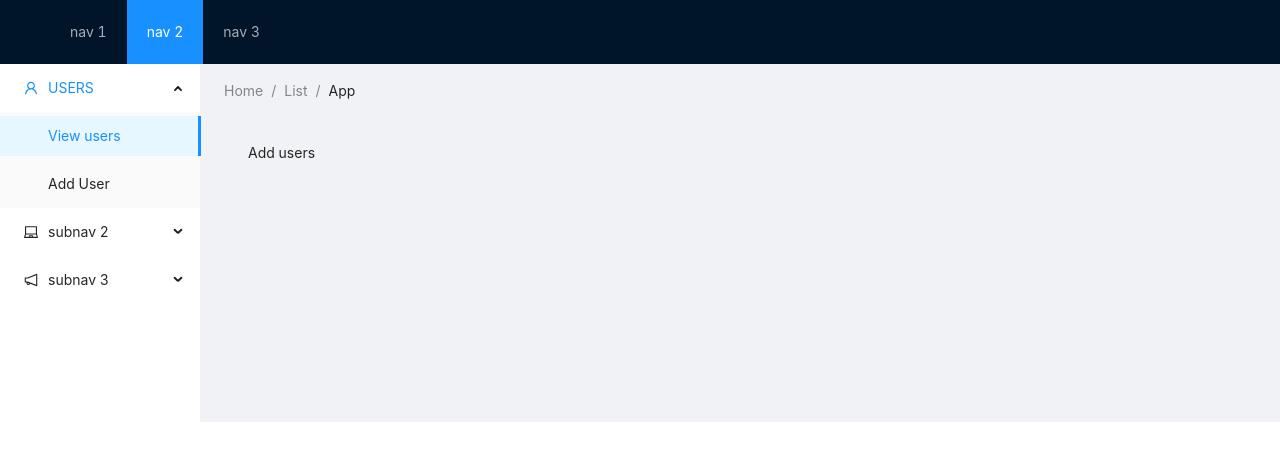
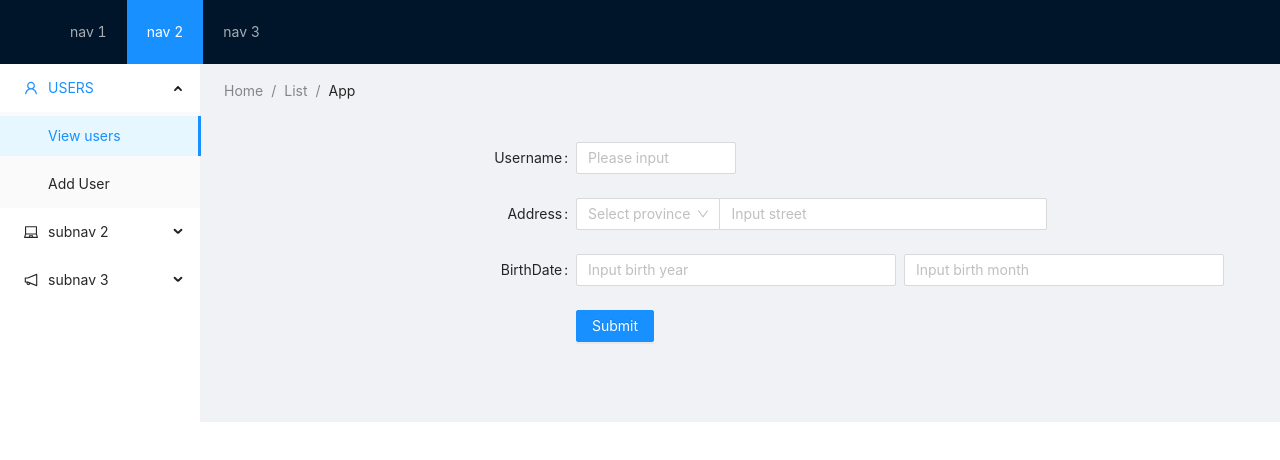
Before and after one commit to mrdatngo/reactjs2002-cms, a React (Create React App) app: page /add-user in a window 1280 px wide. Shown: the top 460 px of the page. Built offline with nearby package versions, Linux system fonts and the light colour scheme; sample sign-in values are in the browser's storage.

Commit message:
first finish form add user

```diff
--- /dev/null
+++ b/src/views/components/users/AddUser.js
@@ -0,0 +1,153 @@
+import React, { Component } from "react";
+import { Form, Input, Select, Tooltip, Button } from "antd";
+
+const { Option } = Select;
+
+class AddUser extends Component {
+    constructor(props) {
+        super(props);
+        this.state = {
+            username: "",
+            address: {
+                province: "",
+                street: "",
+            },
+            birthday: {
+                birthYear: "",
+                birthMonth: "",
+            },
+        };
+    }
+
+    onDataChange = (event) => {
+        console.log(event.target.name);
+        console.log(event.target.value);
+        this.setState({
+            data: {
+                ...this.state.data,
+                [event.target.name]: event.target.value,
+            },
+        });
+    };
+
+    onAddressChange = (key, value) => {
+        console.log(key, value);
+    };
+
+    onBirthdayChange = (event) => {
+        console.log(event.target.name);
+        console.log(event.target.value);
+    };
+
+    onFinish = (values) => {
+        console.log("Received values of form: ", values);
+    };
+
+    render() {
+        return (
+            <Form
+                name="complex-form"
+                onFinish={this.onFinish}
+                labelCol={{ span: 8 }}
+                wrapperCol={{ span: 16 }}
+            >
+                <Form.Item label="Username">
+                    <Form.Item
+                        name="username"
+                        noStyle
+                        rules={[
+                            { required: true, message: "Username is required" },
+                        ]}
+                    >
+                        <Input
+                            name="username"
+                            style={{ width: 160 }}
+                            placeholder="Please input"
+                            onChange={this.onDataChange}
+                        />
+                    </Form.Item>
+                </Form.Item>
+                <Form.Item label="Address">
+                    <Input.Group compact>
+                        <Form.Item
+                            name={["address", "province"]}
+                            noStyle
+                            rules={[
+                                {
+                                    required: true,
+                                    message: "Province is required",
+                                },
+                            ]}
+                        >
+                            <Select
+                                name="province"
+                                placeholder="Select province"
+                                onChange={(value) => {
+                                    this.onAddressChange("province", value);
+                                }}
+                            >
+                                <Option value="Hanoi">Ha Noi</Option>
+                                <Option value="Hcm">Ho Chi Minh</Option>
+                            </Select>
+                        </Form.Item>
+                        <Form.Item
+                            name={["address", "street"]}
+                            noStyle
+                            rules={[
+                                {
+                                    required: true,
+                                    message: "Street is required",
+                                },
+                            ]}
+                        >
+                            <Input
+                                name="street"
+                                style={{ width: "50%" }}
+                                placeholder="Input street"
+                                onChange={(event) => { this.onAddressChange(event.target.name, event.target.value) }}
+                            />
+                        </Form.Item>
+                    </Input.Group>
+                </Form.Item>
+                <Form.Item label="BirthDate" style={{ marginBottom: 0 }}>
+                    <Form.Item
+                        name="year"
+                        rules={[{ required: true }]}
+                        style={{
+                            display: "inline-block",
+                            width: "calc(50% - 8px)",
+                        }}
+                    >
+                        <Input
+                            name="birthYear"
+                            placeholder="Input birth year"
+                            onChange={this.onBirthdayChange}
+                        />
+                    </Form.Item>
+                    <Form.Item
+                        name="month"
+                        rules={[{ required: true }]}
+                        style={{
+                            display: "inline-block",
+                            width: "calc(50% - 8px)",
+                            margin: "0 8px",
+                        }}
+                    >
+                        <Input
+                            name="birthMonth"
+                            placeholder="Input birth month"
+                            onChange={this.onBirthdayChange}
+                        />
+                    </Form.Item>
+                </Form.Item>
+                <Form.Item label=" " colon={false}>
+                    <Button type="primary" htmlType="submit">
+                        Submit
+                    </Button>
+                </Form.Item>
+            </Form>
+        );
+    }
+}
+
+export default AddUser;
--- /dev/null
+++ b/src/views/components/users/ViewUsers.js
@@ -0,0 +1,13 @@
+import React, { Component } from 'react';
+
+class ViewUsers extends Component {
+    render() {
+        return (
+            <div>
+                View Users
+            </div>
+        );
+    }
+}
+
+export default ViewUsers;
--- a/src/views/layouts/DefaultLayout.js
+++ b/src/views/layouts/DefaultLayout.js
@@ -12,6 +12,8 @@ import {
     Switch,
     Redirect,
 } from "react-router-dom";
+import ViewUsers from "../components/users/ViewUsers";
+import AddUser from "../components/users/AddUser";
 
 const { SubMenu } = Menu;
 const { Header, Content, Sider } = Layout;
@@ -93,10 +95,10 @@ class DefaultLayout extends Component {
                             >
                                 <Switch>
                                     <Route path="/view-users">
-                                        <p>View users</p>
+                                        <ViewUsers />
                                     </Route>
                                     <Route path="/add-user">
-                                        <p>Add users</p>
+                                        <AddUser />
                                     </Route>
                                 </Switch>
                             </Content>
```
